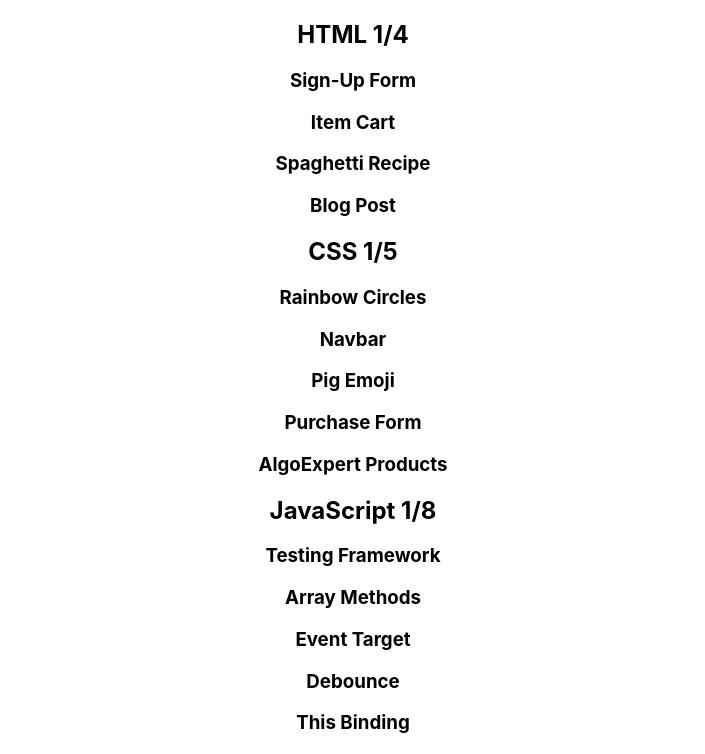
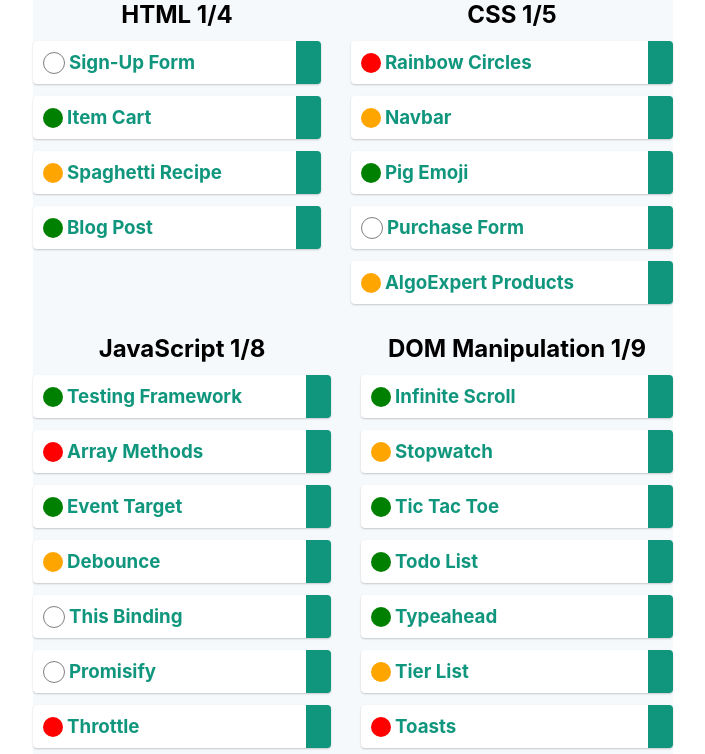
Before and after one commit to anapimolodec/react-exercises, a React (Create React App) app: page / in a window 1280 px wide. Shown: the top 754 px of the page, without its empty margins (287-992 px from the left). Built offline with nearby package versions, Linux system fonts and the light colour scheme.

Commit message:
added status

```diff
--- /dev/null
+++ b/src/QuestionList.css
@@ -0,0 +1,72 @@
+.main {
+    background-color: #f6f9fc;
+    display: flex;
+    flex-wrap: wrap;
+    gap: 30px;
+    width: 50%;
+    margin: auto;
+    height: 100%;
+    justify-content: center;
+    align-items: flex-start;
+}
+
+h1 {
+    text-align: center;
+    margin: 0;
+}
+
+h2 {
+    margin: 0;
+}
+
+.category {
+    flex-grow: 1;
+    display: flex;
+    flex-direction: column;
+    gap: 12px;
+}
+
+.question {
+    display: flex;
+    align-items: center;
+    gap: 4px;
+    background-color: white;
+    padding: 10px;
+    border-right: 25px solid #11967e;
+    border-radius: 4px;
+    box-shadow: rgba(0,0,0,20%) 0px 1px 2px;
+}
+
+h3 {
+    margin: 0;
+    color: #11967e;
+    cursor: pointer;
+    transition: 0.5s color;
+}
+
+h3:hover {
+    color: black;
+}
+
+.status {
+    width: 20px;
+    height: 20px;
+    border-radius: 50%;
+}
+
+.correct {
+    background-color: green;
+}
+
+.partially-correct {
+    background-color: orange;
+}
+
+.incorrect {
+    background-color: red;
+}
+
+.unattempted {
+    background-color: transparent;
+    border: 1px solid grey;
+}
--- a/src/QuestionList.js
+++ b/src/QuestionList.js
@@ -1,6 +1,6 @@
 import {useEffect, useState} from 'react';
 import { questionsData, submissionsData } from './datafromAPI';
-
+import './QuestionList.css';
 
 const QuestionList = () => {
   const [questions, setQuestions] = useState(null);
@@ -43,7 +43,7 @@
     }, []);
     console.log(cats);
   return (
-        <>
+        <div className="main">
         { cats &&
             Object.keys(cats).map((cat) => {
                 return (
@@ -51,7 +51,7 @@
                 );
             })
         }
-        </>
+        </div>
     );
 }
 
@@ -75,9 +75,9 @@
         if (str) {
             return (str.toLowerCase().replaceAll('_', '-'));
         }
-        return (null);
+        return ('unattempted');
     }
-    const status = convertStatus(question.status) + 'status';
+    const status = convertStatus(question.status) + ' status';
     return (
         <div className="question">
             <div className={status}></div>
```
